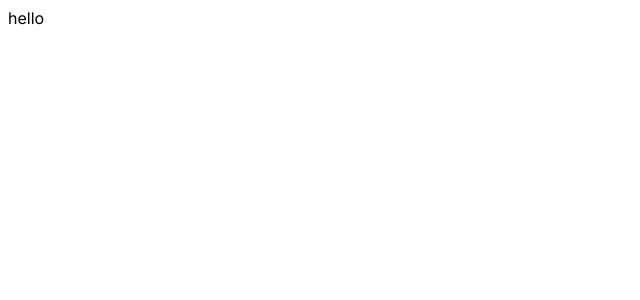
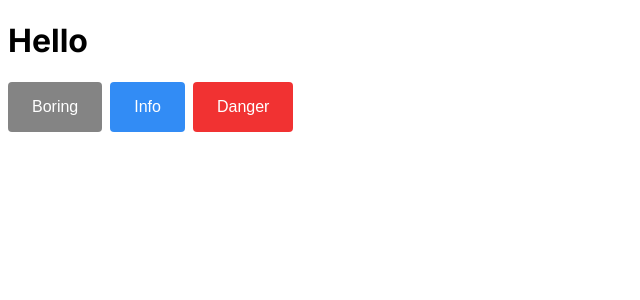
Before and after one commit to johncol/css-for-js-course-mini-component-library, a Next.js app: page / in a window 1280 px wide. Shown: the top 300 px of the page, without its empty margins (0-640 px from the left). Built offline with nearby package versions, Linux system fonts and the light colour scheme.

Commit message:
Add SampleButton styled with styled-components

```diff
--- /dev/null
+++ b/app/components/SampleButton.tsx
@@ -0,0 +1,45 @@
+"use client";
+
+import styled from "styled-components";
+
+type ButtonVariant = "info" | "danger";
+
+type HTMLButtonProps = React.ComponentPropsWithoutRef<"button">;
+
+type StyledButtonProps = HTMLButtonProps & {
+  variant?: ButtonVariant;
+};
+
+export const SampleButton: React.FC<StyledButtonProps> = (props) => {
+  return <StyledButton {...props} />;
+};
+
+const StyledButton = styled.button<StyledButtonProps>`
+  border: none;
+  border-radius: 4px;
+  color: #fff;
+  padding: 16px 24px;
+  font-size: 16px;
+  cursor: pointer;
+  opacity: 0.8;
+  transition: opacity 0.2s ease-in-out;
+
+  background-color: ${({ variant }) => {
+    switch (variant) {
+      case "info":
+        return "#0070f3";
+      case "danger":
+        return "#e00";
+      default:
+        return "#666";
+    }
+  }};
+
+  & + & {
+    margin-left: 8px;
+  }
+
+  &:hover {
+    opacity: 1;
+  }
+`;
--- a/app/page.tsx
+++ b/app/page.tsx
@@ -1,5 +1,14 @@
+import { SampleButton } from "./components/SampleButton";
+
 const Home: React.FC = () => {
-  return <main>hello</main>;
+  return (
+    <main>
+      <h1>Hello</h1>
+      <SampleButton>Boring</SampleButton>
+      <SampleButton variant="info">Info</SampleButton>
+      <SampleButton variant="danger">Danger</SampleButton>
+    </main>
+  );
 };
 
 export default Home;
```
Also changed, not shown: package.json (+5 -3 lines), 1 other file (tests, documents, lock files or other folders).
